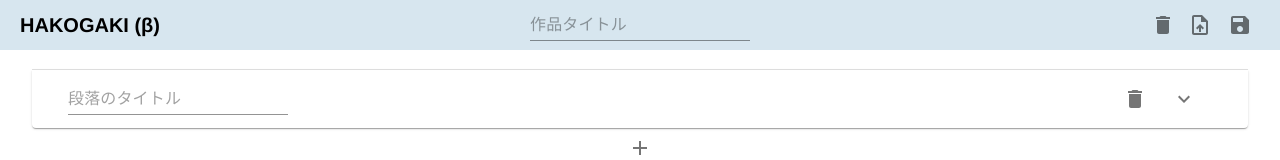
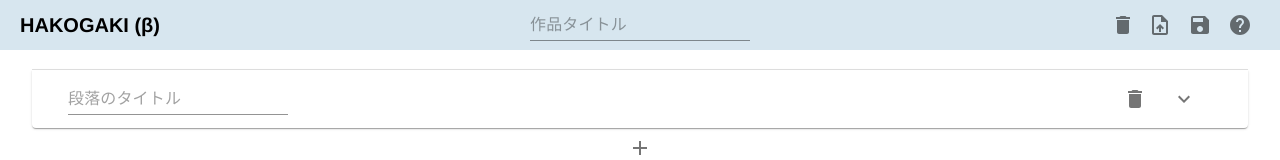
Before and after one commit to tkawabat/scenario_tool, a React (Create React App) app: page /#/hakogaki in a window 1280 px wide. Shown: the top 160 px of the page. Built offline with nearby package versions, Linux system fonts and the light colour scheme.

Commit message:
add help button

```diff
--- /dev/null
+++ b/src/view/l1/HelpButton.tsx
@@ -0,0 +1,63 @@
+import React from 'react';
+import { useDispatch, useSelector } from "react-redux";
+import styled from 'styled-components';
+import { useSnackbar } from 'notistack';
+
+import { IconButton, Tooltip, Menu, MenuItem, Link } from '@mui/material/';
+import { Help } from '@mui/icons-material/';
+
+
+
+const Root = styled.div`
+    display: flex;
+    align-content: center;
+    justify-content: center;
+`;
+
+type Props = {
+}
+
+const App = (props: Props) => {
+    const [anchorEl, setAnchorEl] = React.useState<null | HTMLElement>(null);
+    const open = Boolean(anchorEl);
+
+    const handleClick = (event: React.MouseEvent<HTMLButtonElement>) => {
+        setAnchorEl(event.currentTarget);
+    };
+    const handleClose = () => {
+        setAnchorEl(null);
+    };
+
+    return (
+        <Root>
+            <Tooltip title="ヘルプ" arrow>
+                <IconButton
+                    aria-controls="basic-menu"
+                    aria-haspopup="true"
+                    aria-expanded={Boolean(anchorEl) ? 'true' : undefined}
+                    onClick={handleClick}
+                >
+                    <Help />
+                </IconButton>
+            </Tooltip>
+            <Menu
+                id="basic-menu"
+                anchorEl={anchorEl}
+                open={open}
+                onClose={handleClose}
+                MenuListProps={{ 'aria-labelledby': 'basic-button', }}
+            >
+
+                <Link
+                    href='https://peing.net/ja/matchingrandom'
+                    color='inherit'
+                    underline="none"
+                >
+                    <MenuItem>お問い合わせ</MenuItem>
+                </Link>
+            </Menu>
+        </Root>
+    );
+};
+
+export default App;
--- a/src/view/l3/Header.tsx
+++ b/src/view/l3/Header.tsx
@@ -9,6 +9,7 @@ import Right from '../l1/Right';
 import DeleteScenarioButton from '../l1/DeleteScenarioButton';
 import JsonImportButton from '../l1/JsonImportButton';
 import DumpButton from '../l1/DumpButton';
+import HelpButton from '../l1/HelpButton';
 import ScenarioTitle from '../l1/ScenarioTitle';
 
 
@@ -43,6 +44,7 @@ const App = (props: Props) => {
                 <DeleteScenarioButton />
                 <JsonImportButton />
                 <DumpButton />
+                <HelpButton />
             </Right>
         </Root>
     );
```
